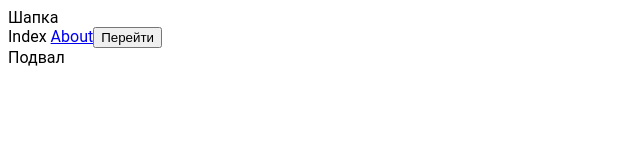
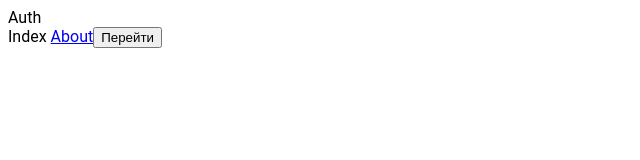
Before and after one commit to AlariCode/23-nuxt-app, a Nuxt app: page / in a window 1280 px wide. Shown: the top 160 px of the page, without its empty margins (0-640 px from the left). Built offline with nearby package versions, Linux system fonts and the light colour scheme.

Commit message:
Custom Layout

```diff
--- a/app.vue
+++ b/app.vue
@@ -1,9 +1,12 @@
 <script setup lang="ts">
+import type { LayoutKey } from "#build/types/layouts";
 import "~/assets/styles/main.css";
+
+const name = ref<LayoutKey>("auth");
 </script>
 
 <template>
-  <NuxtLayout>
+  <NuxtLayout :name="name">
     <NuxtPage />
   </NuxtLayout>
 </template>
--- /dev/null
+++ b/layouts/auth.vue
@@ -0,0 +1,6 @@
+<template>
+  <div>
+    <div>Auth</div>
+    <slot />
+  </div>
+</template>
--- a/pages/auth/login.vue
+++ b/pages/auth/login.vue
@@ -1,3 +1,9 @@
+<script setup lang="ts">
+definePageMeta({
+  layout: "auth",
+});
+</script>
+
 <template>
   <div>Login</div>
 </template>
--- a/pages/index.vue
+++ b/pages/index.vue
@@ -1,6 +1,7 @@
 <script setup lang="ts">
 function openAbout() {
-  navigateTo({ path: "/about" });
+  //   navigateTo({ path: "/about" });
+  setPageLayout("auth");
 }
 </script>
 
```
